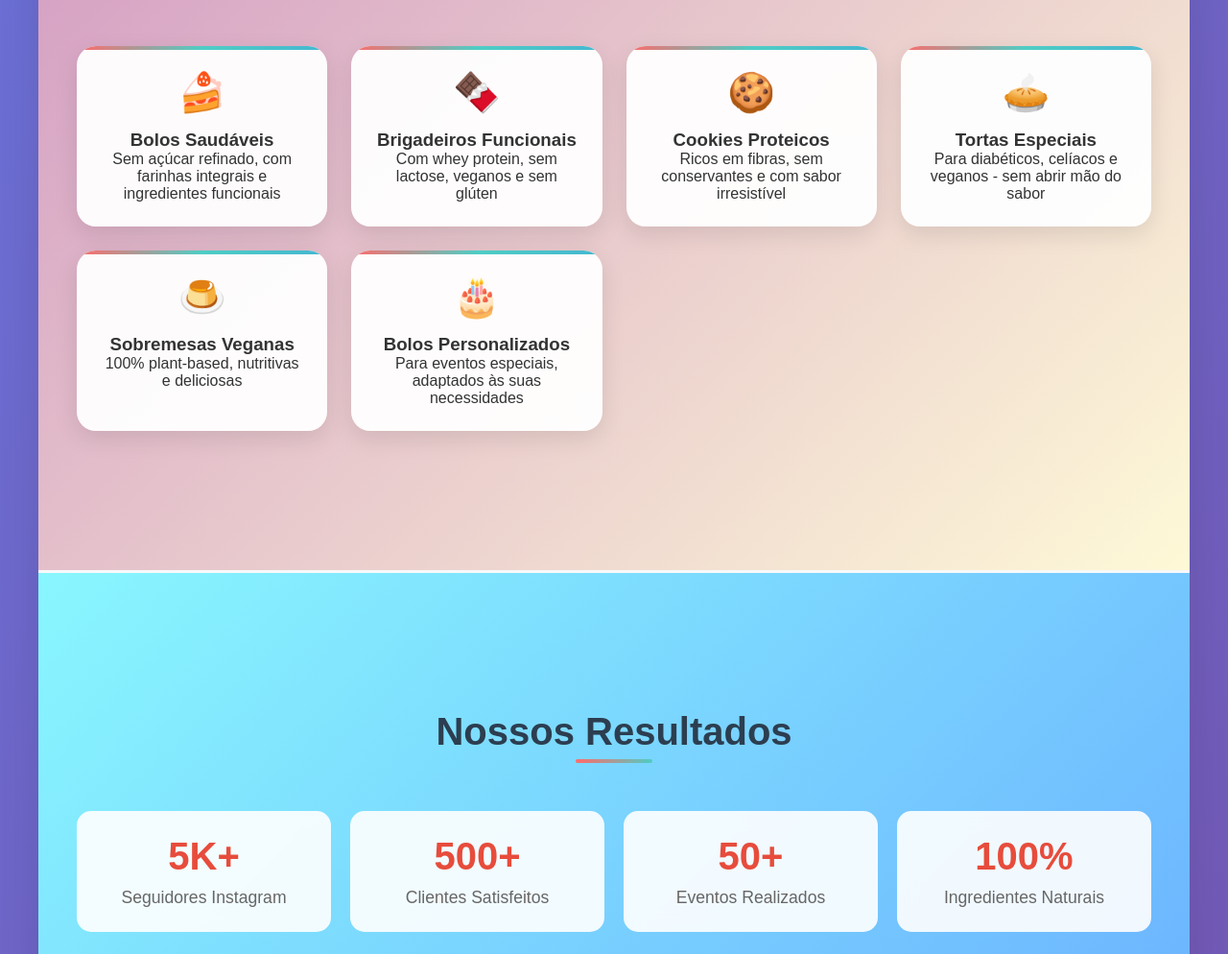
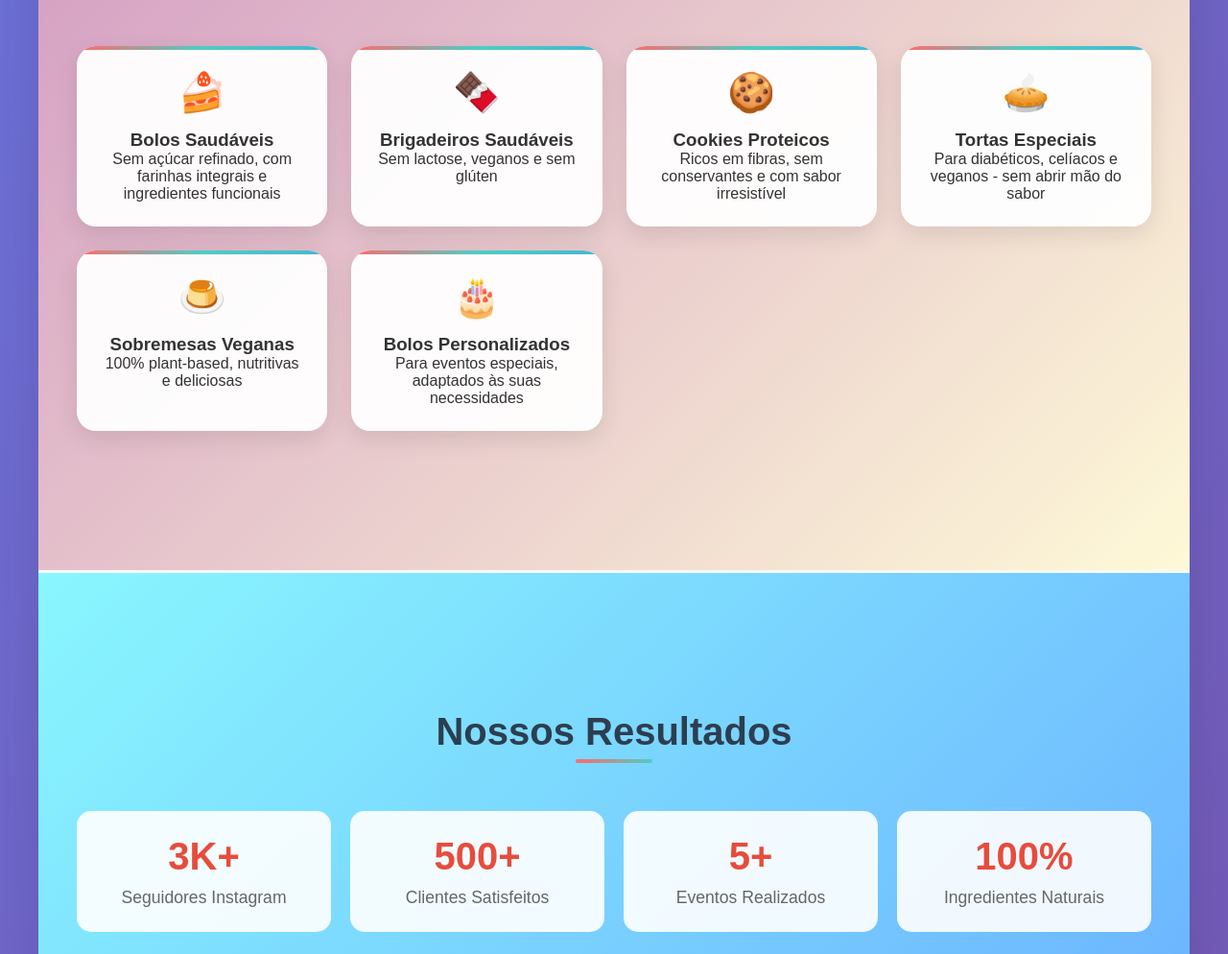
Before and after one commit to dlucioyauh/Presentation_Isa, a plain HTML site: page index.html in a window 1280 px wide. Shown: the part 1803-2797 px from the top of the page at 96% size. Drawn offline with Linux system fonts and the light colour scheme.

Commit message:
Ajustes necessários

```diff
--- a/index.html
+++ b/index.html
@@ -310,7 +310,7 @@
             <p class="tagline">Transformando o prazer em saúde</p>
             <div class="contact-info">
                 <p>📱 @isabelamouradocessaudaveis</p>
-                <p>📧 contato@isabelamoura.com.br</p>
+                <p>📧 isabelamoura.paodemel@gmail.com</p>
             </div>
         </div>
 
@@ -347,8 +347,8 @@
                 </div>
                 <div class="product-card">
                     <span class="emoji">🍫</span>
-                    <h3>Brigadeiros Funcionais</h3>
-                    <p>Com whey protein, sem lactose, veganos e sem glúten</p>
+                    <h3>Brigadeiros Saudáveis</h3>
+                    <p>Sem lactose, veganos e sem glúten</p>
                 </div>
                 <div class="product-card">
                     <span class="emoji">🍪</span>
@@ -378,7 +378,7 @@
             <h2>Nossos Resultados</h2>
             <div class="stats-container">
                 <div class="stat-card">
-                    <div class="stat-number">5K+</div>
+                    <div class="stat-number">3K+</div>
                     <div class="stat-label">Seguidores Instagram</div>
                 </div>
                 <div class="stat-card">
@@ -386,7 +386,7 @@
                     <div class="stat-label">Clientes Satisfeitos</div>
                 </div>
                 <div class="stat-card">
-                    <div class="stat-number">50+</div>
+                    <div class="stat-number">5+</div>
                     <div class="stat-label">Eventos Realizados</div>
                 </div>
                 <div class="stat-card">
```
Also changed, not shown: 1 other file.
